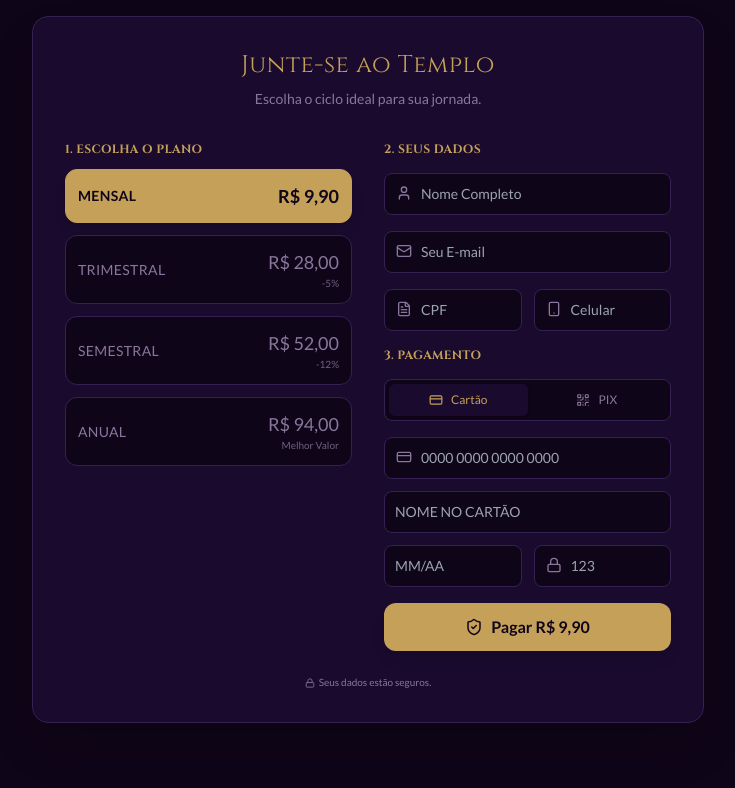
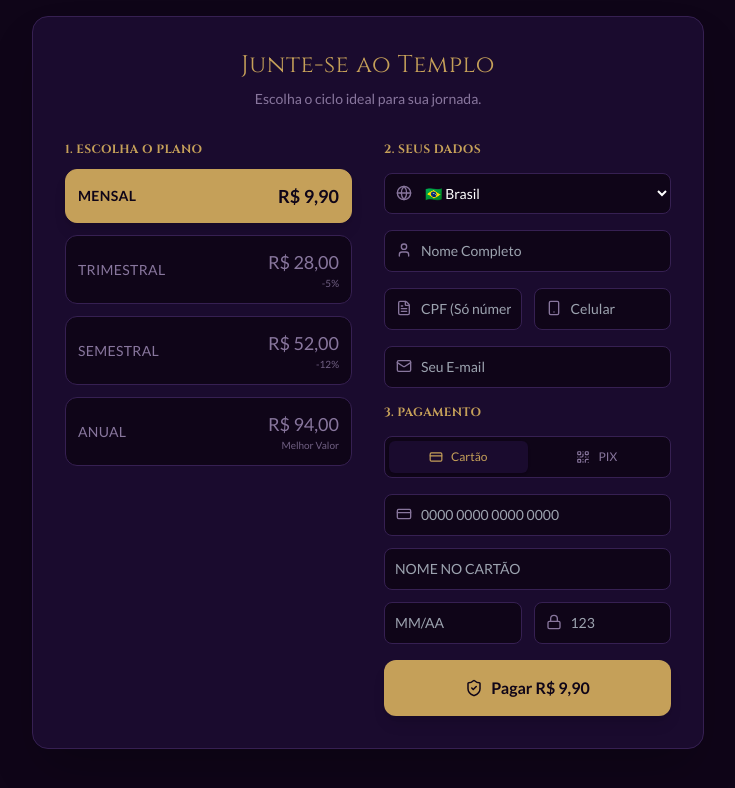
Before and after one commit to leo-botelho/netzach, a React (Vite) app: page /assinar in a window 1280 px wide. Shown: the top 788 px of the page, without its empty margins (272-1007 px from the left). Built offline with nearby package versions, Linux system fonts and the light colour scheme; no server answers.

Commit message:
implementação checkout pagar.me

```diff
--- a/src/pages/Register.tsx
+++ b/src/pages/Register.tsx
@@ -101,7 +101,7 @@ export default function Register() {
               </div>
               <div className="relative group">
                 <Lock className="absolute left-3 top-3.5 text-netzach-muted" size={18} />
-                <input type="password" placeholder="Crie sua Senha Secreta" className="w-full pl-10 p-3 bg-[#0F0518] border border-netzach-border rounded-lg focus:border-netzach-gold outline-none transition-all"
+                <input type="password" placeholder="Crie sua Senha" className="w-full pl-10 p-3 bg-[#0F0518] border border-netzach-border rounded-lg focus:border-netzach-gold outline-none transition-all"
                   value={formData.password} onChange={e => setFormData({...formData, password: e.target.value})} required />
               </div>
               <button type="button" onClick={() => setStep(2)} disabled={!formData.name || !formData.email || !formData.whatsapp || !formData.password}
--- a/src/pages/checkout.tsx
+++ b/src/pages/checkout.tsx
@@ -1,9 +1,8 @@
 import React, { useState } from 'react';
 import { useNavigate } from 'react-router-dom';
-import { CreditCard, Lock, Calendar, User, Loader2, CheckCircle, QrCode, Copy, ShieldCheck, Smartphone, Mail, FileText } from 'lucide-react';
+import { CreditCard, Lock, Calendar, User, Loader2, CheckCircle, QrCode, Copy, ShieldCheck, Smartphone, Mail, FileText, Globe } from 'lucide-react';
 import cardValidator from 'card-validator';
 
-// URL do seu n8n
 const N8N_PAYMENT_URL = 'https://webhook.smartskillshub.com.br/webhook/checkout-netzach';
 
 const PLANS = [
@@ -17,24 +16,19 @@ export default function Checkout() {
   const navigate = useNavigate();
   const [loading, setLoading] = useState(false);
 
-  // Estados
   const [selectedPlan, setSelectedPlan] = useState(PLANS[0]);
   const [paymentMethod, setPaymentMethod] = useState<'credit_card' | 'pix'>('credit_card');
   const [pixData, setPixData] = useState<{ qr_code: string, copy_paste: string } | null>(null);
 
-  // Formulário Unificado
+  // NOVO: Estado de País
+  const [country, setCountry] = useState('BR'); // BR, PT, OTHER
+
   const [formData, setFormData] = useState({
-    name: '',       // Nome completo (Cliente)
-    email: '',      // Email (Cliente)
-    doc: '',        // CPF (Cliente)
-    phone: '',      // Celular (Cliente)
-    cardNumber: '', // Apenas se for cartão
-    cardName: '',   // Nome no cartão
-    cardExpiry: '',
-    cardCvc: ''
+    name: '', email: '', doc: '', phone: '',
+    cardNumber: '', cardName: '', cardExpiry: '', cardCvc: ''
   });
 
-  const handleInputChange = (e: React.ChangeEvent<HTMLInputElement>) => {
+  const handleInputChange = (e: React.ChangeEvent<HTMLInputElement | HTMLSelectElement>) => {
     const { name, value } = e.target;
     setFormData({ ...formData, [name]: value });
   };
@@ -42,22 +36,29 @@ export default function Checkout() {
   const handlePayment = async (e: React.FormEvent) => {
     e.preventDefault();
 
-    // Validação Básica dos Dados do Cliente (Obrigatório para PIX e Cartão)
     if (!formData.name || !formData.email || !formData.doc || !formData.phone) {
         return alert("Por favor, preencha todos os dados pessoais.");
     }
 
-    // Validação Específica do Cartão
+    // Validação específica para Brasil
+    if (country === 'BR' && formData.doc.length < 11) {
+        return alert("CPF inválido.");
+    }
+
     if (paymentMethod === 'credit_card') {
         const numberValidation = cardValidator.number(formData.cardNumber);
         if (!numberValidation.isValid) return alert("Número de cartão inválido.");
         if (formData.cardCvc.length < 3) return alert("CVC inválido.");
-        if (!formData.cardExpiry) return alert("Validade inválida.");
     }
 
     setLoading(true);
 
     try {
+      // Define DDI baseado no país
+      let ddi = '55';
+      if (country === 'PT') ddi = '351';
+      else if (country === 'OTHER') ddi = '1'; // Genérico
+
       const response = await fetch(N8N_PAYMENT_URL, {
         method: 'POST',
         headers: { 'Content-Type': 'application/json' },
@@ -65,16 +66,18 @@ export default function Checkout() {
             customer: {
                 name: formData.name,
                 email: formData.email,
-                document: formData.doc, // CPF
-                phone: formData.phone
+                document: formData.doc.replace(/\D/g, ''), // Remove pontos/traços
+                document_type: country === 'BR' ? 'CPF' : 'PASSPORT', // Lógica de documento
+                phone: formData.phone.replace(/\D/g, ''),
+                country_code: ddi
             },
             payment: {
                 method: paymentMethod,
-                amount: Math.round(selectedPlan.price * 100), // Em centavos
+                amount: Math.round(selectedPlan.price * 100),
                 card: paymentMethod === 'credit_card' ? {
-                    number: formData.cardNumber,
+                    number: formData.cardNumber.replace(/\s/g, ''),
                     holder_name: formData.cardName,
-                    expiration_date: formData.cardExpiry.replace('/', ''), // MMYY
+                    expiration_date: formData.cardExpiry.replace('/', ''),
                     cvv: formData.cardCvc
                 } : null
             },
@@ -86,14 +89,12 @@ export default function Checkout() {
 
       if (result.status === 'success') {
          if (paymentMethod === 'credit_card') {
-             // Sucesso Cartão -> Vai para cadastro
              alert("Pagamento Aprovado! Redirecionando para sua iniciação...");
              navigate('/iniciacao');
          } else if (paymentMethod === 'pix' && result.pix) {
-             // Sucesso PIX -> Mostra QR Code na tela
              setPixData({
-                 qr_code: result.pix.qr_code_base64, // Imagem
-                 copy_paste: result.pix.copy_paste     // Código
+                 qr_code: result.pix.qr_code_base64,
+                 copy_paste: result.pix.copy_paste
              });
          }
       } else {
@@ -102,11 +103,9 @@ export default function Checkout() {
 
     } catch (error) {
       console.error(error);
-      alert("Erro de comunicação com o servidor de pagamento.");
+      alert("Erro de comunicação com o servidor.");
     } finally {
-      if (paymentMethod === 'credit_card') setLoading(false);
-      // Se for PIX, mantemos o loading false para mostrar o QR Code, mas se deu erro voltamos
-      if (paymentMethod === 'pix' && !pixData) setLoading(false);
+      setLoading(false);
     }
   };
 
@@ -117,7 +116,6 @@ export default function Checkout() {
     }
   };
 
-  // --- TELA DE PIX (Se gerado) ---
   if (pixData) {
     return (
         <div className="min-h-screen bg-netzach-bg flex items-center justify-center p-4 font-sans text-netzach-text">
@@ -125,23 +123,12 @@ export default function Checkout() {
                 <h2 className="text-xl font-mystic text-netzach-gold mb-4">Pagamento PIX Gerado</h2>
                 <div className="bg-white p-4 rounded-xl inline-block mb-4 border-4 border-netzach-gold">
                     <img src={pixData.qr_code} alt="QR Code PIX" className="w-48 h-48"/>
-                    {/* Se a API não mandar a imagem base64, você pode usar uma lib de QR code aqui, mas a Pagar.me manda */}
                 </div>
-                <p className="text-sm text-netzach-muted mb-4">Escaneie o QR Code ou copie o código abaixo:</p>
                 <button onClick={copyPix} className="w-full bg-[#0F0518] border border-netzach-border p-3 rounded-lg text-netzach-gold hover:bg-white/5 transition-colors flex items-center justify-center gap-2 mb-6">
                     <Copy size={16}/> Copiar Código PIX
                 </button>
-
-                <div className="animate-pulse text-xs text-green-400 mb-6">
-                    Aguardando confirmação do banco...
-                </div>
-
-                <button onClick={() => navigate('/iniciacao')} className="w-full bg-netzach-gold text-netzach-bg py-3 rounded-lg font-bold">
-                    Já fiz o pagamento
-                </button>
-                <button onClick={() => setPixData(null)} className="mt-4 text-xs text-netzach-muted hover:text-white">
-                    Voltar / Cancelar
-                </button>
+                <button onClick={() => navigate('/iniciacao')} className="w-full bg-netzach-gold text-netzach-bg py-3 rounded-lg font-bold">Já fiz o pagamento</button>
+                <button onClick={() => setPixData(null)} className="mt-4 text-xs text-netzach-muted hover:text-white">Voltar</button>
             </div>
         </div>
     );
@@ -157,54 +144,68 @@ export default function Checkout() {
         </div>
 
         <div className="grid md:grid-cols-2 gap-8">
-
-            {/* LADO ESQUERDO: PLANOS */}
             <div className="space-y-3">
                 <h3 className="text-xs font-bold text-netzach-gold uppercase mb-2">1. Escolha o Plano</h3>
                 {PLANS.map(plan => (
-                    <button
-                        key={plan.id}
-                        onClick={() => setSelectedPlan(plan)}
-                        className={`w-full p-3 rounded-xl border transition-all flex justify-between items-center ${selectedPlan.id === plan.id ? 'bg-netzach-gold text-netzach-bg border-netzach-gold font-bold shadow-lg' : 'bg-[#0F0518] border-netzach-border text-netzach-muted hover:border-netzach-gold/50'}`}
-                    >
+                    <button key={plan.id} onClick={() => setSelectedPlan(plan)} className={`w-full p-3 rounded-xl border transition-all flex justify-between items-center ${selectedPlan.id === plan.id ? 'bg-netzach-gold text-netzach-bg border-netzach-gold font-bold shadow-lg' : 'bg-[#0F0518] border-netzach-border text-netzach-muted hover:border-netzach-gold/50'}`}>
                         <span className="text-sm uppercase tracking-wide">{plan.label}</span>
-                        <div className="text-right">
-                            <span className="block text-lg">R$ {plan.price.toFixed(2).replace('.', ',')}</span>
-                            {plan.save && <span className="text-[10px] opacity-80 block">{plan.save}</span>}
-                        </div>
+                        <div className="text-right"><span className="block text-lg">R$ {plan.price.toFixed(2).replace('.', ',')}</span>{plan.save && <span className="text-[10px] opacity-80 block">{plan.save}</span>}</div>
                     </button>
                 ))}
             </div>
 
-            {/* LADO DIREITO: DADOS + PAGAMENTO */}
             <form onSubmit={handlePayment} className="space-y-4">
+                <h3 className="text-xs font-bold text-netzach-gold uppercase mb-2">2. Seus Dados</h3>
 
-                <h3 className="text-xs font-bold text-netzach-gold uppercase mb-2">2. Seus Dados</h3>
+                {/* SELETOR DE PAÍS */}
+                <div className="relative">
+                    <Globe className="absolute left-3 top-3 text-netzach-muted" size={16}/>
+                    <select
+                        className="w-full pl-9 p-2.5 bg-[#0F0518] border border-netzach-border rounded-lg outline-none focus:border-netzach-gold text-white text-sm"
+                        value={country}
+                        onChange={(e) => setCountry(e.target.value)}
+                    >
+                        <option value="BR">🇧🇷 Brasil</option>
+                        <option value="PT">🇵🇹 Portugal</option>
+                        <option value="OTHER">🌍 Outro</option>
+                    </select>
+                </div>
 
                 <div className="relative">
                     <User className="absolute left-3 top-3 text-netzach-muted" size={16}/>
                     <input name="name" placeholder="Nome Completo" className="w-full pl-9 p-2.5 bg-[#0F0518] border border-netzach-border rounded-lg outline-none focus:border-netzach-gold text-white text-sm" value={formData.name} onChange={handleInputChange} required />
                 </div>
+
+                <div className="grid grid-cols-2 gap-3">
+                    <div className="relative">
+                        <FileText className="absolute left-3 top-3 text-netzach-muted" size={16}/>
+                        <input
+                            name="doc"
+                            placeholder={country === 'BR' ? "CPF (Só números)" : "NIF / Passaporte"}
+                            className="w-full pl-9 p-2.5 bg-[#0F0518] border border-netzach-border rounded-lg outline-none focus:border-netzach-gold text-white text-sm"
+                            value={formData.doc}
+                            onChange={handleInputChange}
+                            required
+                        />
+                    </div>
+                    <div className="relative">
+                        <Smartphone className="absolute left-3 top-3 text-netzach-muted" size={16}/>
+                        <input name="phone" placeholder={country === 'PT' ? "Telemóvel" : "Celular"} className="w-full pl-9 p-2.5 bg-[#0F0518] border border-netzach-border rounded-lg outline-none focus:border-netzach-gold text-white text-sm" value={formData.phone} onChange={handleInputChange} required />
+                    </div>
+                </div>
+
                 <div className="relative">
                     <Mail className="absolute left-3 top-3 text-netzach-muted" size={16}/>
                     <input name="email" type="email" placeholder="Seu E-mail" className="w-full pl-9 p-2.5 bg-[#0F0518] border border-netzach-border rounded-lg outline-none focus:border-netzach-gold text-white text-sm" value={formData.email} onChange={handleInputChange} required />
-                </div>
-                <div className="grid grid-cols-2 gap-3">
-                    <div className="relative">
-                        <FileText className="absolute left-3 top-3 text-netzach-muted" size={16}/>
-                        <input name="doc" placeholder="CPF" className="w-full pl-9 p-2.5 bg-[#0F0518] border border-netzach-border rounded-lg outline-none focus:border-netzach-gold text-white text-sm" value={formData.doc} onChange={handleInputChange} required />
-                    </div>
-                    <div className="relative">
-                        <Smartphone className="absolute left-3 top-3 text-netzach-muted" size={16}/>
-                        <input name="phone" placeholder="Celular" className="w-full pl-9 p-2.5 bg-[#0F0518] border border-netzach-border rounded-lg outline-none focus:border-netzach-gold text-white text-sm" value={formData.phone} onChange={handleInputChange} required />
-                    </div>
                 </div>
 
                 <h3 className="text-xs font-bold text-netzach-gold uppercase mb-2 mt-6">3. Pagamento</h3>
 
                 <div className="flex bg-[#0F0518] p-1 rounded-lg mb-4 border border-netzach-border">
                     <button type="button" onClick={() => setPaymentMethod('credit_card')} className={`flex-1 flex items-center justify-center gap-2 py-2 rounded-md text-xs font-medium transition-all ${paymentMethod === 'credit_card' ? 'bg-netzach-card text-netzach-gold shadow' : 'text-netzach-muted hover:text-white'}`}><CreditCard size={14}/> Cartão</button>
-                    <button type="button" onClick={() => setPaymentMethod('pix')} className={`flex-1 flex items-center justify-center gap-2 py-2 rounded-md text-xs font-medium transition-all ${paymentMethod === 'pix' ? 'bg-netzach-card text-netzach-gold shadow' : 'text-netzach-muted hover:text-white'}`}><QrCode size={14}/> PIX</button>
+                    {country === 'BR' && ( // PIX SÓ PARA BRASIL
+                        <button type="button" onClick={() => setPaymentMethod('pix')} className={`flex-1 flex items-center justify-center gap-2 py-2 rounded-md text-xs font-medium transition-all ${paymentMethod === 'pix' ? 'bg-netzach-card text-netzach-gold shadow' : 'text-netzach-muted hover:text-white'}`}><QrCode size={14}/> PIX</button>
+                    )}
                 </div>
 
                 {paymentMethod === 'credit_card' && (
@@ -216,24 +217,16 @@ export default function Checkout() {
                         <input name="cardName" placeholder="NOME NO CARTÃO" className="w-full p-2.5 bg-[#0F0518] border border-netzach-border rounded-lg focus:border-netzach-gold outline-none text-white text-sm uppercase" value={formData.cardName} onChange={handleInputChange} required />
                         <div className="grid grid-cols-2 gap-3">
                             <input name="cardExpiry" placeholder="MM/AA" maxLength={5} className="w-full p-2.5 bg-[#0F0518] border border-netzach-border rounded-lg focus:border-netzach-gold outline-none text-white text-sm" value={formData.cardExpiry} onChange={handleInputChange} required />
-                            <div className="relative">
-                                <Lock className="absolute left-3 top-3 text-netzach-muted" size={16} />
-                                <input name="cardCvc" type="password" placeholder="123" maxLength={4} className="w-full pl-9 p-2.5 bg-[#0F0518] border border-netzach-border rounded-lg focus:border-netzach-gold outline-none text-white text-sm" value={formData.cardCvc} onChange={handleInputChange} required />
-                            </div>
+                            <div className="relative"><Lock className="absolute left-3 top-3 text-netzach-muted" size={16} /><input name="cardCvc" type="password" placeholder="123" maxLength={4} className="w-full pl-9 p-2.5 bg-[#0F0518] border border-netzach-border rounded-lg focus:border-netzach-gold outline-none text-white text-sm" value={formData.cardCvc} onChange={handleInputChange} required /></div>
                         </div>
                     </div>
                 )}
 
-                <button disabled={loading} className="w-full bg-netzach-gold text-netzach-bg py-3 rounded-xl font-bold hover:bg-white transition-all shadow-lg mt-4 flex items-center justify-center gap-2">
+                <button disabled={loading} className="w-full bg-netzach-gold text-netzach-bg py-4 rounded-xl font-bold hover:bg-white transition-all shadow-lg mt-4 flex items-center justify-center gap-2">
                     {loading ? <Loader2 className="animate-spin"/> : <><ShieldCheck size={18}/> Pagar R$ {selectedPlan.price.toFixed(2).replace('.', ',')}</>}
                 </button>
             </form>
         </div>
-
-        <div className="text-center text-[10px] text-netzach-muted mt-6 flex items-center justify-center gap-1">
-            <Lock size={10}/> Seus dados estão seguros.
-        </div>
-
       </div>
     </div>
   );
```
